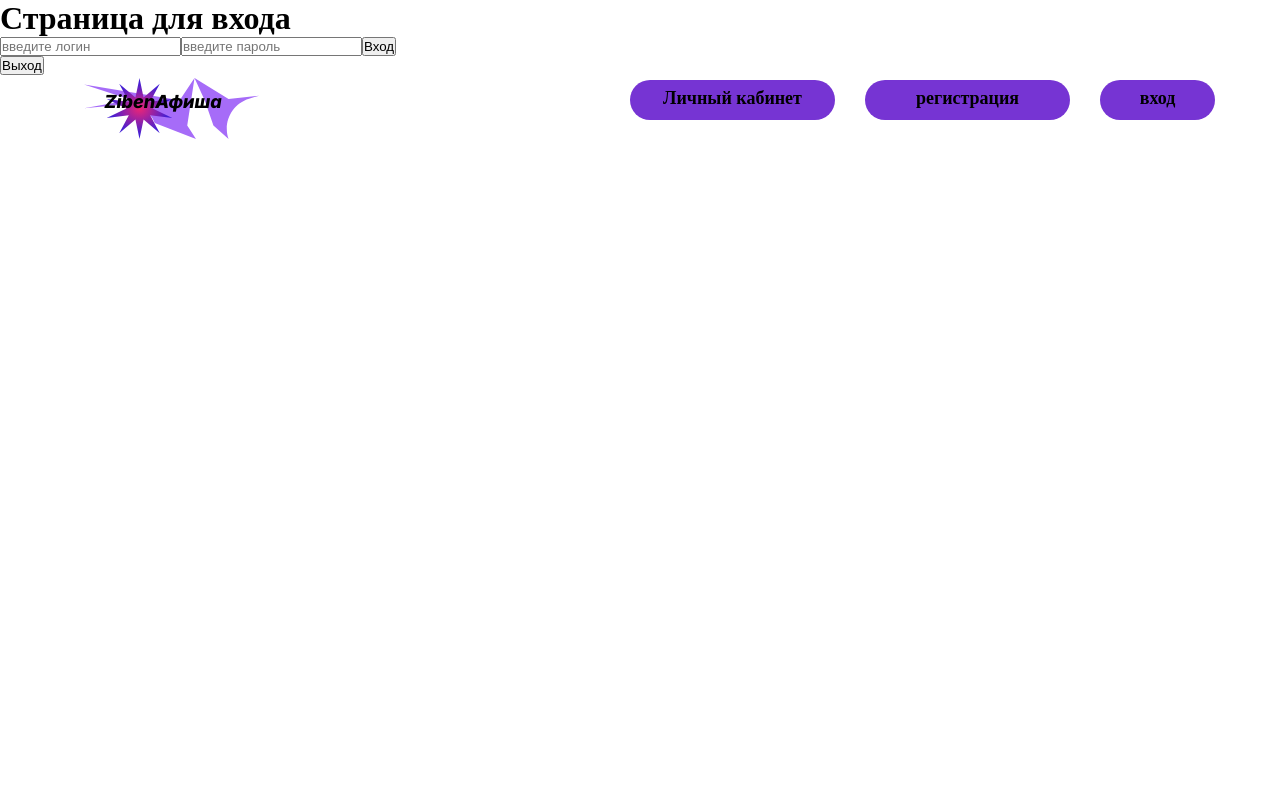
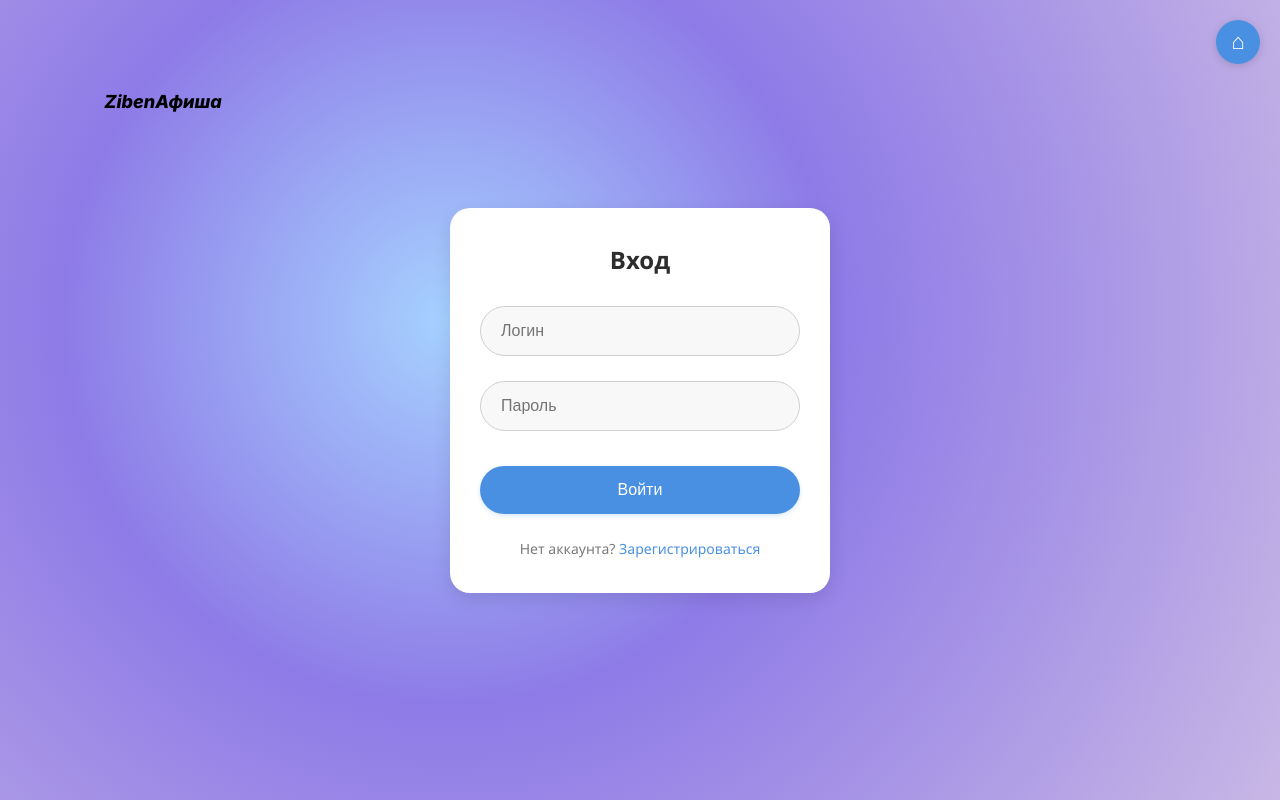
Before and after one commit to Egor-Pomidor-pdf/Python-Project, a React (Create React App) app: page /login in a window 1280 px wide. Built offline with nearby package versions, Linux system fonts and the light colour scheme; a web font is replaced by a local one.

Commit message:
градиент и другой дизайн LoginPage и RegisterPage

```diff
--- /dev/null
+++ b/src/pages/LoginPage.css
@@ -0,0 +1,133 @@
+
+.login-page {
+  position: relative;
+  min-height: 100vh;
+  display: flex;
+  justify-content: center;
+  align-items: center;
+  background: linear-gradient(135deg, #6e8efb, #a777e3);
+  padding: 20px;
+  font-family: 'Segoe UI', Tahoma, Geneva, Verdana, sans-serif;
+}
+
+
+.home-button {
+  position: absolute;
+  top: 20px;
+  right: 20px;
+  width: 44px;
+  height: 44px;
+  background-color: #4a90e2;
+  color: white;
+  border: none;
+  border-radius: 50%;
+  cursor: pointer;
+  display: flex;
+  justify-content: center;
+  align-items: center;
+  font-size: 22px;
+  transition: all 0.3s;
+  z-index: 10;
+  box-shadow: 0 2px 8px rgba(0, 0, 0, 0.15);
+}
+
+.home-button:hover {
+  background-color: #3a7bc8;
+  transform: scale(1.05);
+}
+
+
+.login-container {
+  width: 100%;
+  max-width: 380px;
+  background: white;
+  padding: 35px 30px;
+  border-radius: 20px;
+  box-shadow: 0 6px 18px rgba(0, 0, 0, 0.1);
+}
+
+.login-title {
+  text-align: center;
+  color: #2d2d2d;
+  margin-bottom: 30px;
+  font-size: 24px;
+  font-weight: 600;
+}
+
+
+.form-group {
+  margin-bottom: 25px;
+}
+
+.login-input {
+  width: 100%;
+  padding: 15px 20px;
+  border: 1px solid #d0d0d0;
+  border-radius: 25px;
+  font-size: 16px;
+  transition: all 0.3s;
+  background-color: #f8f8f8;
+}
+
+.login-input:focus {
+  outline: none;
+  border-color: #a0c4e4;
+  background-color: white;
+  box-shadow: 0 0 0 3px rgba(160, 196, 228, 0.2);
+}
+
+.login-button {
+  width: 100%;
+  padding: 15px;
+  background-color: #4a90e2;
+  color: white;
+  border: none;
+  border-radius: 25px;
+  font-size: 16px;
+  font-weight: 500;
+  cursor: pointer;
+  transition: background-color 0.3s;
+  margin-top: 10px;
+  box-shadow: 0 2px 5px rgba(74, 144, 226, 0.2);
+}
+
+.login-button:hover {
+  background-color: #3a7bc8;
+}
+
+.register-link {
+  text-align: center;
+  margin-top: 25px;
+  color: #7a7a7a;
+  font-size: 14px;
+}
+
+.register-link a {
+  color: #4a90e2;
+  text-decoration: none;
+  font-weight: 500;
+}
+
+.register-link a:hover {
+  text-decoration: underline;
+}
+
+
+@media (max-width: 480px) {
+  .login-container {
+    padding: 30px 25px;
+    max-width: 320px;
+  }
+}
+.login-page {
+  position: relative;
+  min-height: 100vh;
+  display: flex;
+  justify-content: center;
+  align-items: center;
+  padding: 20px;
+  font-family: 'Segoe UI', Tahoma, Geneva, Verdana, sans-serif;
+
+ background: radial-gradient(circle at 35% 40%, #a6d1ff 0%, #8e7be7 40%, #c8b7e5 100%);
+
+}
--- a/src/pages/LoginPage.jsx
+++ b/src/pages/LoginPage.jsx
@@ -1,12 +1,14 @@
 import React, { useContext, useState } from "react";
 import { AuthContext } from "../context";
 import axios from "axios";
-import PostService from "../API/PostService";
+import { useNavigate } from "react-router-dom";
+import "./LoginPage.css";
 
 const Login = () => {
   const [login, setLogin] = useState("");
   const [password, setPassword] = useState("");
   const { isAuth, setIsAuth } = useContext(AuthContext);
+  const navigate = useNavigate();
 
   const userData = {
     login,
@@ -15,43 +17,60 @@ const Login = () => {
 
   const loginFormSend = async (e) => {
     e.preventDefault();
-
-
-    await axios
-      .post("http://26.65.201.207:8000/auth/login", userData)
-      .then((response) => {
+    try {
+      const response = await axios.post("http://26.65.201.207:8000/auth/login", userData);
       console.log("Вход успешно совершен");
       setIsAuth(true);
       localStorage.setItem("auth", "true");
-      })
-      .catch((error) => console.error("ошибка:", error));
+      navigate("/");
+    } catch (error) {
+      console.error("Ошибка:", error);
+      alert("Неверный логин или пароль");
+    }
   };
 
-  const exitFromAccount = (e) => {
+  const goToHome = (e) => {
     e.preventDefault();
-    setIsAuth(false);
-    localStorage.removeItem("auth");
+    navigate("/");
   };
 
   return (
-    <div>
-      <h1>Страница для входа</h1>
+    <div className="login-page">
+      <button className="home-button" onClick={goToHome}>⌂</button>
+
+      <div className="login-container">
+        <h1 className="login-title">Вход</h1>
+
         <form onSubmit={loginFormSend}>
+          <div className="form-group">
             <input
+              className="login-input"
               value={login}
               onChange={(e) => setLogin(e.target.value)}
               type="text"
-          placeholder="введите логин"
+              placeholder="Логин"
+              required
             />
+          </div>
+
+          <div className="form-group">
             <input
+              className="login-input"
               value={password}
               onChange={(e) => setPassword(e.target.value)}
               type="password"
-          placeholder="введите пароль"
+              placeholder="Пароль"
+              required
             />
-        <button>Вход</button>
+          </div>
+
+          <button type="submit" className="login-button">Войти</button>
         </form>
-      <button onClick={exitFromAccount}>Выход</button>
+
+        <div className="register-link">
+          Нет аккаунта? <a href="/register">Зарегистрироваться</a>
+        </div>
+      </div>
     </div>
   );
 };
--- a/src/pages/RegisterPage/RegisterPage.module.css
+++ b/src/pages/RegisterPage/RegisterPage.module.css
@@ -1,80 +1,104 @@
-/* RegisterPage.module.css */
 
 .container {
-    max-width: 500px;
-    margin: 0 auto;
-    padding: 2rem;
-    background-color: #f5f5f5;
-    border-radius: 8px;
-    box-shadow: 0 2px 10px rgba(0, 0, 0, 0.1);
-    margin-top: 200px;
+  width: 100%;
+  max-width: 400px;
+  margin-top: 225px;
+  margin-left: auto;
+  margin-right: auto;
+  padding: 32px;
+  background: #ffffff;
+  border-radius: 12px;
+  box-shadow: 0 4px 20px rgba(0, 0, 0, 0.08);
+  font-family: 'Segoe UI', system-ui, sans-serif;
 }
 
 .title {
+  font-size: 24px;
+  font-weight: 600;
+  color: #1A1A1A;
   text-align: center;
-    color: #333;
-    margin-bottom: 1.5rem;
-    font-size: 1.8rem;
+  margin-bottom: 28px;
 }
 
 .form {
   display: flex;
   flex-direction: column;
-    gap: 1rem;
+  gap: 16px;
+}
+
+.inputField {
+  display: flex;
+  flex-direction: column;
+  gap: 6px;
+}
+
+.inputLabel {
+  font-size: 14px;
+  color: #350000;
+  font-weight: 500;
 }
 
 .input {
-    padding: 0.8rem;
-    border: 1px solid #ddd;
-    border-radius: 4px;
-    font-size: 1rem;
-    transition: border-color 0.3s;
+  padding: 14px 16px;
+  border: 1px solid #E0E0E0;
+  border-radius: 8px;
+  font-size: 15px;
+  transition: all 0.2s;
+  background: #FAFAFA;
 }
 
 .input:focus {
   outline: none;
-    border-color: #646cff;
+  border-color: #1976D2;
+  background: #ffffff;
+  box-shadow: 0 0 0 2px rgba(25, 118, 210, 0.1);
 }
 
-  .label {
-    font-weight: 500;
-    color: #444;
-    margin-top: 0.5rem;
+.divider {
+  height: 1px;
+  background: #fffffffd;
+  margin: 24px 0;
 }
 
-  .select {
-    padding: 0.8rem;
-    border: 1px solid #ddd;
-    border-radius: 4px;
-    background-color: white;
-    font-size: 1rem;
+.submitButton {
+  padding: 14px;
+  background: #1976D2;
+  color: white;
+  border: none;
+  border-radius: 8px;
+  font-size: 16px;
+  font-weight: 500;
+  cursor: pointer;
+  transition: background 0.2s;
 }
 
-  .option {
-    padding: 0.5rem;
+.submitButton:hover {
+  background: #1565C0;
 }
 
-  .option:hover {
-    background-color: #f0f0f0;
+.loginPrompt {
+  text-align: center;
+  font-size: 14px;
+  color: #666666;
+  margin-top: 16px;
 }
 
-  .hint {
-    color: #666;
-    font-size: 0.8rem;
-    margin-bottom: 0.5rem;
+.loginLink {
+  color: #1976D2;
+  text-decoration: none;
+  font-weight: 500;
 }
 
-  .button {
-    padding: 0.8rem;
-    background-color: #646cff;
-    color: white;
-    border: none;
-    border-radius: 4px;
-    font-size: 1rem;
-    cursor: pointer;
-    transition: background-color 0.3s;
+.loginLink:hover {
+  text-decoration: underline;
 }
-
-  .button:hover {
-    background-color: #535bf2;
+body {
+  background: radial-gradient(circle at 35% 50%, #a6d1ff 0%, #8e7be7 40%, #c8b7e5 100%);
+  margin: 0;
+  padding: 0;
+  font-family: 'Segoe UI', system-ui, sans-serif;
 }
+.pageBackground {
+  height: 100vh;
+  background: radial-gradient(circle, #a6d1ff 0%, #8e7be7 40%, #c8b7e5 100%);
+}
```
Lines whose indentation alone changed are shown as unchanged.
